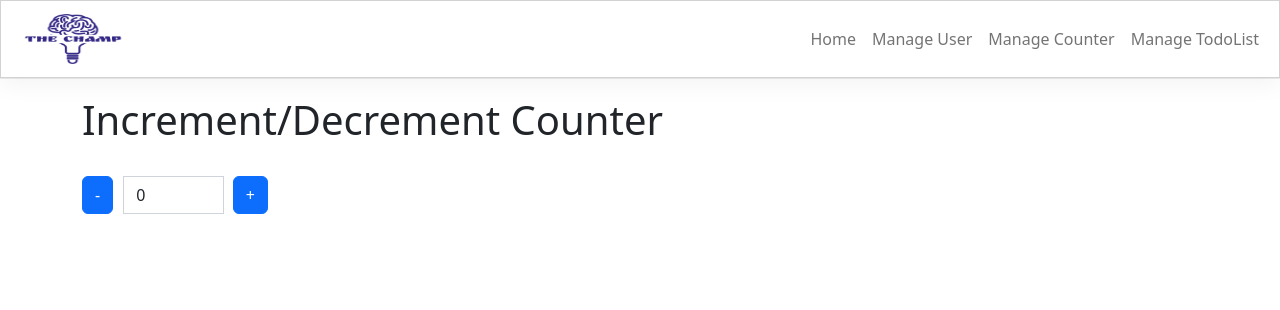
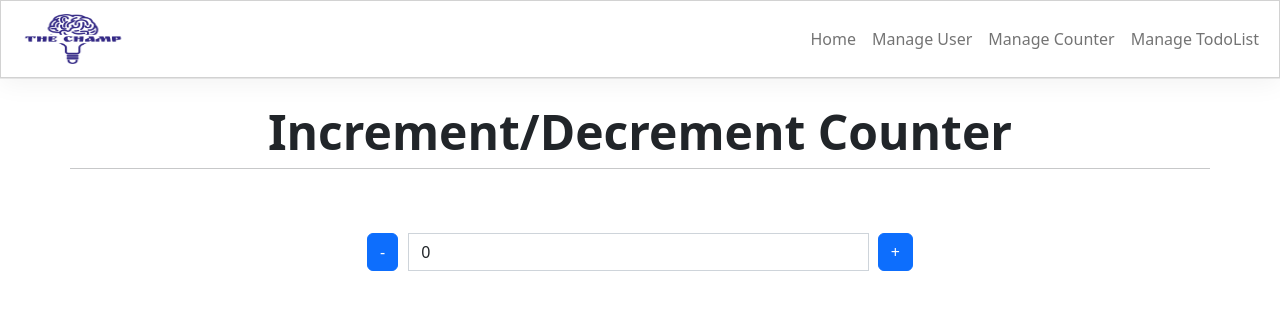
Before and after one commit to kishorswami/react-app, a React (Create React App) app: page /counter-app in a window 1280 px wide. Shown: the top 310 px of the page. Built offline with nearby package versions, Linux system fonts and the light colour scheme.

Commit message:
Added UI changes

```diff
--- a/src/components/IncDecCounter.js
+++ b/src/components/IncDecCounter.js
@@ -1,4 +1,5 @@
 import React, { useState } from "react";
+import { Container, Row, Col } from "react-bootstrap";
 
 export default function IncDecCounter() {
   const [value, setValue] = useState(0);
@@ -11,9 +12,21 @@ export default function IncDecCounter() {
 
   return (
     <>
-      <div className="container default-margin">
-        <h1>Increment/Decrement Counter</h1>
-        <div className="col-xl-2" style={{ marginTop: "2rem" }}>
+      <Container className="container default-margin">
+        <Row
+          style={{
+            display: "flex",
+            justifyContent: "center",
+            alignItems: "center",
+            fontSize: "3rem",
+            fontWeight: "bolder",
+          }}
+        >
+          Increment/Decrement Counter
+          <hr />
+        </Row>
+        <Row>
+          <Col sm={{ span: "6", offset: "3" }} className="mt-5">
             <div class="input-group">
               <div class="input-group-prepend">
                 <button
@@ -24,7 +37,12 @@ export default function IncDecCounter() {
                   -
                 </button>
               </div>
-            <input type="text" class="form-control" value={value} style={{marginLeft:"10px",marginRight:"10px"}} />
+              <input
+                type="text"
+                class="form-control"
+                value={value}
+                style={{ marginLeft: "10px", marginRight: "10px" }}
+              />
               <div class="input-group-prepend">
                 <button
                   class="btn btn-primary"
@@ -35,8 +53,9 @@ export default function IncDecCounter() {
                 </button>
               </div>
             </div>
-        </div>
-      </div>
+          </Col>
+        </Row>
+      </Container>
     </>
   );
 }
--- a/src/components/TodoList.js
+++ b/src/components/TodoList.js
@@ -93,7 +93,7 @@ export default class TodoList extends Component {
           </Row>
           <hr />
           <Row>
-            <Col md={{ span: 5, offset: 4 }}>
+            <Col md={{ span: 6, offset: 3 }}>
               <InputGroup className="mb-3">
                 <FormControl
                   placeholder="add item . . . "
--- a/src/components/UserForm.js
+++ b/src/components/UserForm.js
@@ -30,9 +30,20 @@ const UserForm = ({ handleUserFormSubmit }) => {
   return (
     <>
       <Container className="default-margin">
+        <Row
+          style={{
+            display: "flex",
+            justifyContent: "center",
+            alignItems: "center",
+            fontSize: "3rem",
+            fontWeight: "bolder",
+          }}
+        >
+          User Registration
+          <hr />
+        </Row>
         <Row>
-          <Col sm={6}>
-            <h2 className="text-center" style={{ marginTop: "1rem" }}>User Form</h2>
+          <Col sm={{ span: "8", offset: "2" }}>
             <Form>
               <Form.Group className="mb-3" controlId="formBasicName">
                 <Form.Label>Name</Form.Label>
```
Lines whose indentation alone changed are shown as unchanged.
